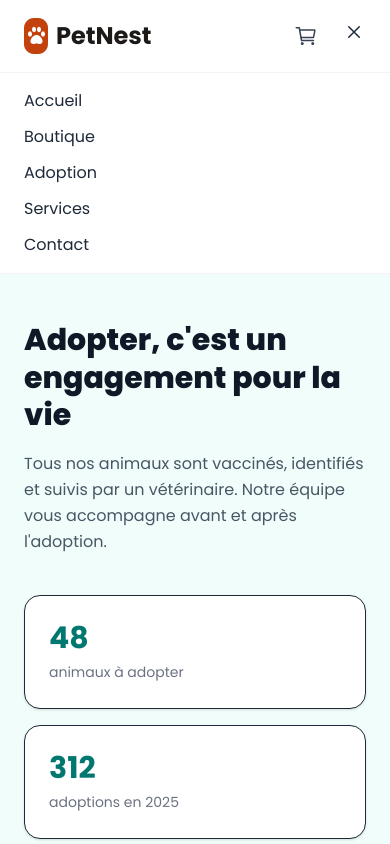
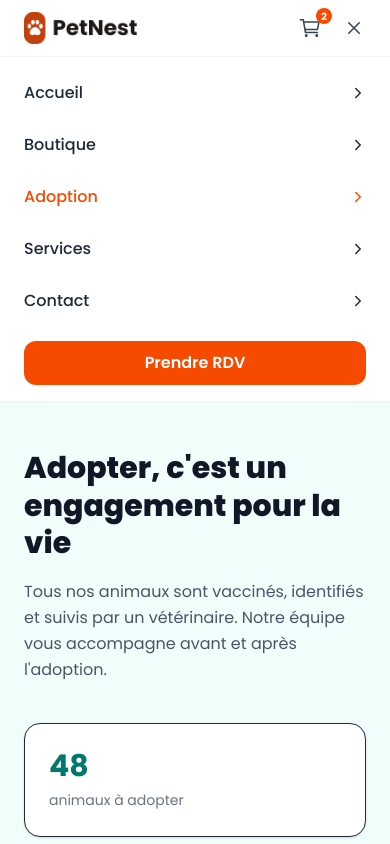
Before and after one commit to abdellaheltrach/PetNest, a plain HTML site: page src/html/Adoption.html in a window 390 px wide. Both pictures are taken after a click on the button "Menu". Shown: the top 844 px of the page. Drawn offline with nearby package versions, Linux system fonts and the light colour scheme.

Commit message:
dernier retouche dans la page adoption

```diff
--- a/src/html/Adoption.html
+++ b/src/html/Adoption.html
@@ -1,18 +1,15 @@
-
 <!DOCTYPE html>
 <html lang="fr">
 <head>
     <meta charset="UTF-8">
     <meta name="viewport" content="width=device-width, initial-scale=1.0">
-
     <title>Adoption - PetNest</title>
 
     <link rel="stylesheet" href="../css/Adoption.css">
 
     <link rel="preconnect" href="https://fonts.googleapis.com">
     <link rel="preconnect" href="https://fonts.gstatic.com" crossorigin>
-
-    <link href="https://fonts.googleapis.com/css2?family=Inter:wght@300;400;500;600;700&family=Poppins:wght@300;400;500;600;700;800&display=swap" rel="stylesheet">
+    <link href="https://fonts.googleapis.com/css2?family=Poppins:wght@300;400;500;600;700;800&display=swap" rel="stylesheet">
 
     <script src="https://cdn.jsdelivr.net/npm/@tailwindcss/browser@4"></script>
 
@@ -32,44 +29,102 @@
 
 <body class="font-['Poppins',sans-serif] bg-white text-gray-800">
 
-    <!-- Header -->
 <header class="w-full bg-white border-b border-gray-100 sticky top-0 z-50">
-        <div class="max-w-7xl mx-auto px-6 lg:px-8 py-4">
+  <div class="max-w-7xl mx-auto px-6 lg:px-8 py-3">
     <nav class="flex items-center justify-between">
+      <!-- Logo -->
       <a href="/index.html" class="flex items-center gap-2">
-                    <img src="/src/les-images/Logo.png" alt="PetNest logo" class="h-9 w-auto">
+        <img
+          src="/src/les-images/Logo.png"
+          alt="PetNest logo"
+          class="h-8 w-auto"
+        />
       </a>
-
-                <ul class="hidden md:flex items-center space-x-8 font-medium text-gray-700">
-                    <li><a href="/index.html" class="hover:text-orange-600">Accueil</a></li>
-                    <li><a href="./cataloge.html" class="hover:text-orange-600">Boutique</a></li>
-                    <li><a href="./Adoption.html" class="text-orange-600 font-semibold">Adoption</a></li>
-                    <li><a href="./service.html" class="hover:text-orange-600">Services</a></li>
-                    <li><a href="./#service" class="hover:text-orange-600">Contact</a></li>
+      <ul class="hidden md:flex items-center space-x-7 text-[15px] font-medium text-gray-800">
+        <li>
+          <a href="/index.html" class="hover:text-orange-600 transition">Accueil</a>
+        </li>
+        <li>
+          <a href="/src/html/cataloge.html" class="hover:text-orange-600 transition">Boutique</a>
+        </li>
+        <li>
+          <!-- Page Actuelle: Adoption (Ligne orange ici) -->
+          <a href="/src/html/Adoption.html" class="text-orange-600 font-semibold border-b-2 border-orange-600 pb-1">Adoption</a>
+        </li>
+        <li>
+          <a href="/src/html/service.html" class="hover:text-orange-600 transition">Services</a>
+        </li>
+        <li>
+          <a href="/src/html/contact.html" class="hover:text-orange-600 transition">Contact</a>
+        </li>
       </ul>
 
-                <div class="flex items-center gap-4">
-                    <a href="Panier.html" aria-label="Panier" class="relative text-gray-700 p-2">
+      <div class="flex items-center space-x-4">
+        <a
+          href="/src/html/panier.html"
+          aria-label="Panier"
+          class="relative text-gray-700 hover:text-orange-600 p-1 flex items-center justify-center"
+        >
           <ion-icon name="cart-outline" class="text-2xl block"></ion-icon>
+          <span
+            class="absolute -top-1 -right-1.5 bg-orange-600 text-white text-[10px] font-bold rounded-full h-4 w-4 flex items-center justify-center"
+          >
+            2
+          </span>
         </a>
-
-                    <a href="Services-contact.html" class="hidden sm:inline-block bg-orange-600 text-white font-semibold px-5 py-2.5 rounded-xl hover:bg-orange-700">
+        <a
+          href="/src/html/service.html"
+          class="hidden sm:inline-block bg-orange-600 text-white font-medium text-sm px-5 py-2.5 rounded-xl hover:bg-orange-700 transition"
+        >
           Prendre RDV
         </a>
-
-                    <button id="burger" type="button" class="md:hidden text-2xl" aria-label="Menu" aria-expanded="false">
+        <button
+          id="burger"
+          class="md:hidden text-2xl text-gray-700 focus:outline-none flex items-center"
+          aria-label="Menu"
+          aria-expanded="false"
+        >
           <ion-icon name="menu-outline"></ion-icon>
         </button>
       </div>
     </nav>
   </div>
 
-        <div id="mobileMenu" class="hidden flex-col bg-white border-t border-gray-100 px-6 py-4 md:hidden space-y-3">
-            <a href="/index.html">Accueil</a>
-            <a href="./cataloge.html">Boutique</a>
-            <a href="./Adoption.html">Adoption</a>
-            <a href="./service.html">Services</a>
-            <a href="Services-contact.html">Contact</a>
+  <div
+    id="mobileMenu"
+    class="hidden flex-col bg-white border-t border-gray-100 px-6 py-4 md:hidden space-y-3"
+  >
+    <a
+      href="/index.html"
+      class="flex justify-between items-center py-2 font-medium hover:text-orange-600"
+      >Accueil <ion-icon name="chevron-forward-outline"></ion-icon
+    ></a>
+    <a
+      href="/src/html/cataloge.html"
+      class="flex justify-between items-center py-2 font-medium hover:text-orange-600"
+      >Boutique <ion-icon name="chevron-forward-outline"></ion-icon
+    ></a>
+    <a
+      href="/src/html/Adoption.html"
+      class="flex justify-between items-center py-2 font-medium text-orange-600"
+      >Adoption <ion-icon name="chevron-forward-outline"></ion-icon
+    ></a>
+    <a
+      href="/src/html/service.html"
+      class="flex justify-between items-center py-2 font-medium hover:text-orange-600"
+      >Services <ion-icon name="chevron-forward-outline"></ion-icon
+    ></a>
+    <a
+      href="/src/html/contact.html"
+      class="flex justify-between items-center py-2 font-medium hover:text-orange-600"
+      >Contact <ion-icon name="chevron-forward-outline"></ion-icon
+    ></a>
+    <a
+      href="/src/html/service.html"
+      class="block w-full text-center bg-orange-600 text-white font-semibold py-2.5 rounded-xl mt-2"
+    >
+      Prendre RDV
+    </a>
   </div>
 </header>
     <section class="w-full bg-[#F0FDFA] py-12 md:py-16">
@@ -83,6 +138,7 @@
                         Tous nos animaux sont vaccinés, identifiés et suivis par un vétérinaire. Notre équipe vous accompagne avant et après l'adoption.
                     </p>
                 </div>
+
                 <div class="grid grid-cols-1 sm:grid-cols-3 gap-4 w-full lg:w-auto">
                     <div class="bg-white p-6 rounded-2xl border shadow-sm">
                         <span class="block text-3xl font-bold text-teal-700 mb-1">48</span>
@@ -104,6 +160,7 @@
         <div class="photoRocky">
             <img src="../les-images/DogAdoption.jpg" alt="Photo de Rocky">
         </div>
+
         <div class="content-wrapper">
             <h2>Rocky, 4 ans</h2>
             <h3>Son histoire</h3>
@@ -111,6 +168,7 @@
                 Rocky a été confié au refuge après le déménagement de sa famille.
                 Très joueur, il adore les longues balades et apprend vite les ordres de base.
             </p>
+
             <div class="btn-container">
                 <button type="button" id="adopterRocky">Demander à adopter Rocky</button>
             </div>
@@ -118,6 +176,7 @@
     </section>
     <section class="section3" id="formulaire-adoption">
         <div class="adoption-wrapper">
+
             <div class="form-intro">
                 <p class="subtitle">FORMULAIRE</p>
                 <h2>Demande d'adoption</h2>
@@ -126,6 +185,7 @@
                     Les champs marqués * sont obligatoires.
                 </p>
             </div>
+
             <div class="form-card">
                 <form class="formulaire" id="formAdoption" novalidate>
                     <div class="form-grid">
@@ -184,6 +244,7 @@
             </div>
         </div>
     </section>
+    <!-- Footer -->
     <footer class="bg-neutral-900 text-white pt-12 pb-6">
         <div class="max-w-7xl mx-auto px-6 lg:px-8">
             <div class="grid grid-cols-1 md:grid-cols-4 gap-8 mb-8">
@@ -227,24 +288,33 @@
             </div>
         </div>
     </footer>
+    <!-- Script Menu Mobile & Scroll -->
     <script>
         const burger = document.getElementById("burger");
         const mobileMenu = document.getElementById("mobileMenu");
+
         burger.addEventListener("click", function () {
             const isHidden = mobileMenu.classList.contains("hidden");
+
             mobileMenu.classList.toggle("hidden", !isHidden);
             mobileMenu.classList.toggle("flex", isHidden);
+
             burger.innerHTML = isHidden
                 ? '<ion-icon name="close-outline"></ion-icon>'
                 : '<ion-icon name="menu-outline"></ion-icon>';
+
             burger.setAttribute("aria-expanded", isHidden);
         });
-        document.getElementById("adopterRocky").addEventListener("click", function () {
+
+        const adopterBtn = document.getElementById("adopterRocky");
+        if(adopterBtn) {
+            adopterBtn.addEventListener("click", function () {
                 document.getElementById("animal").value = "Rocky — chien, 4 ans";
                 document.getElementById("formulaire-adoption").scrollIntoView({
                     behavior: "smooth"
                 });
             });
+        }
     </script>
     <script src="../scriptJs/script.js"></script>
 </body>
```
Lines whose indentation alone changed are shown as unchanged.
